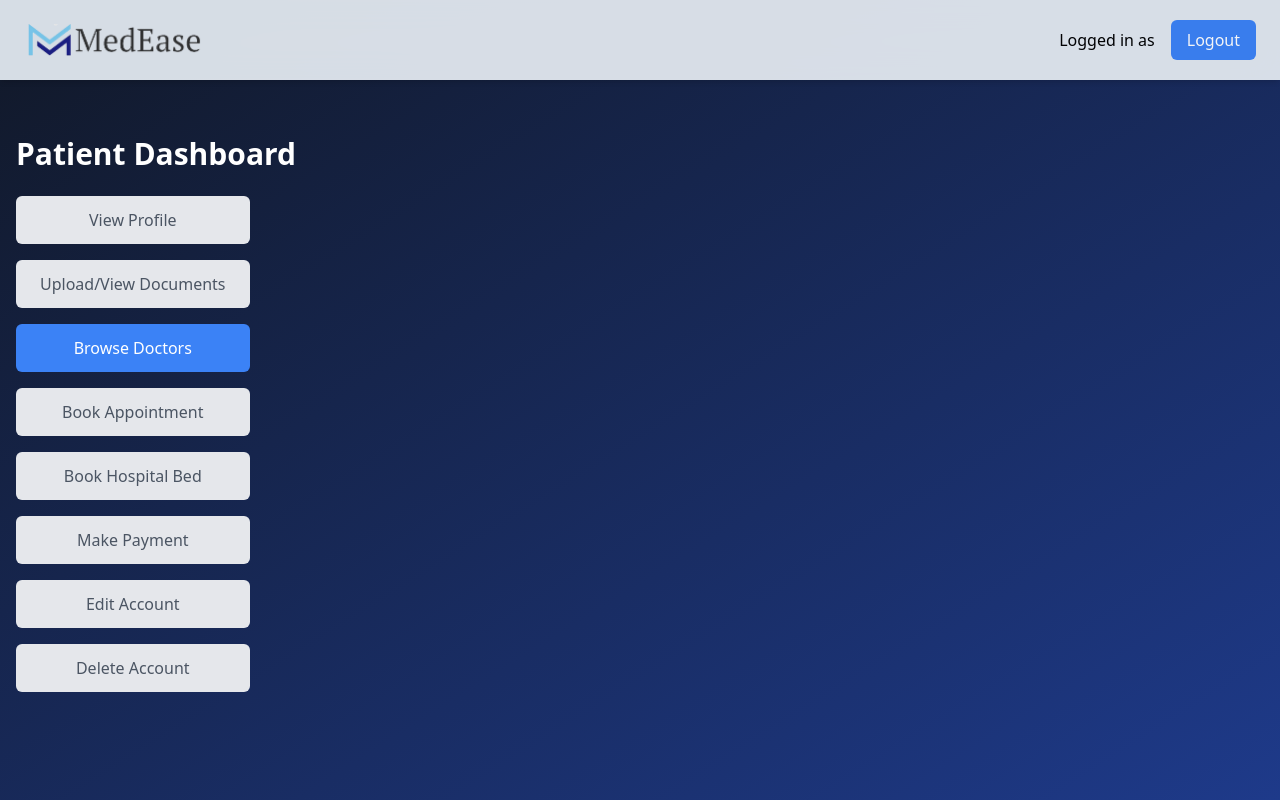
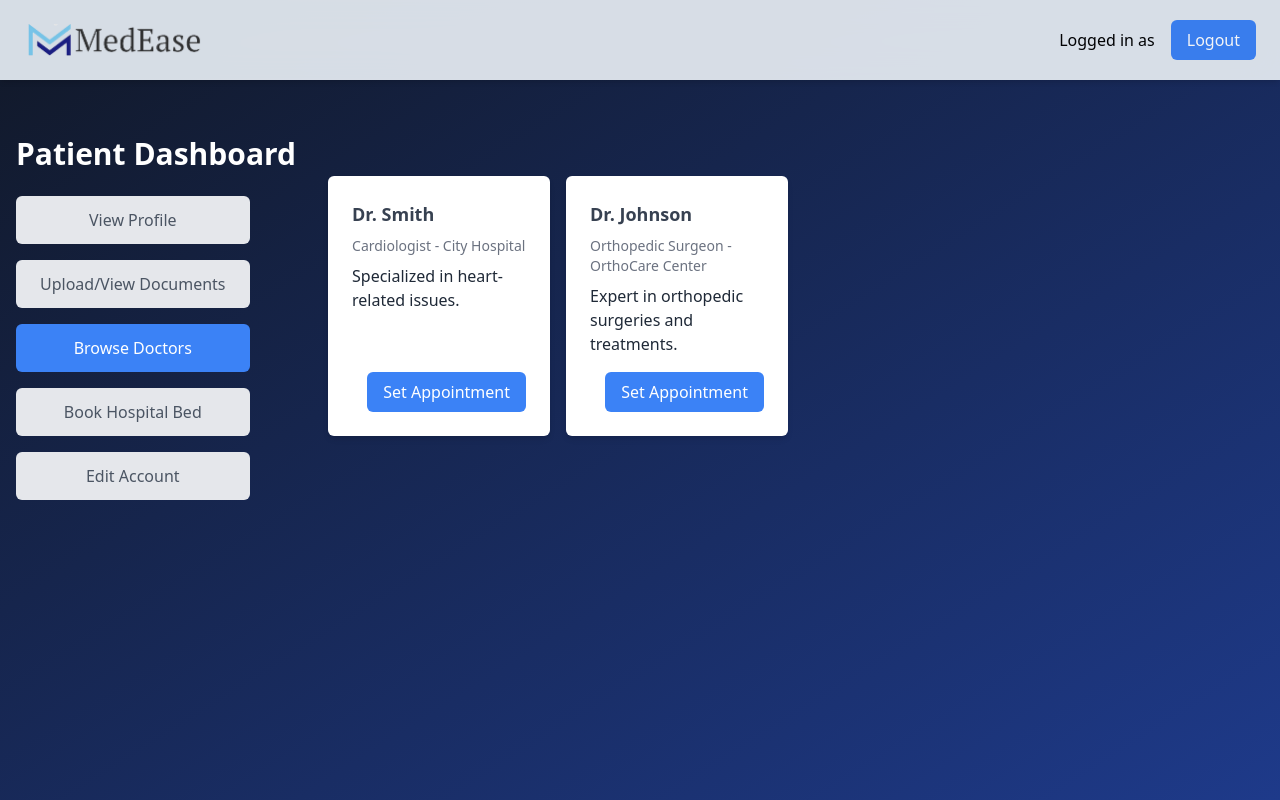
Before and after one commit to NafisFaiyaz007/MedEase_CSE499_SeniorDesign, a Next.js app in the folder medease/frontend/: page /patientDashboard in a window 1280 px wide. Both pictures are taken after a click on the button "Browse Doctors". Built offline with nearby package versions, Linux system fonts and the light colour scheme.

Commit message:
patient dashboard complete

```diff
--- a/medease/frontend/src/app/patientDashboard/page.js
+++ b/medease/frontend/src/app/patientDashboard/page.js
@@ -49,7 +49,21 @@ const PatientDashboard = () => {
     console.log("Browsing doctors");
     // You may want to navigate to a new page or update the state accordingly
   };
-
+  const [availableDoctors, setAvailableDoctors] = useState([
+    {
+      name: "Dr. Smith",
+      designation: "Cardiologist",
+      hospital: "City Hospital",
+      description: "Specialized in heart-related issues.",
+    },
+    {
+      name: "Dr. Johnson",
+      designation: "Orthopedic Surgeon",
+      hospital: "OrthoCare Center",
+      description: "Expert in orthopedic surgeries and treatments.",
+    },
+    // Add more doctors as needed
+  ]);
   const handleBookAppointment = () => {
     // Implement logic to book an appointment
     console.log("Booking an appointment");
@@ -80,6 +94,35 @@ const PatientDashboard = () => {
     // You may want to show a confirmation modal and proceed accordingly
   };
 
+  // Dummy data for hospital beds, replace with actual data
+  const hospitalBeds = [
+    {
+      name: "Hospital A",
+      availableBeds: 20,
+      description: "A description of Hospital A.",
+    },
+    {
+      name: "Hospital B",
+      availableBeds: 15,
+      description: "A description of Hospital B.",
+    },
+    // Add more hospitals as needed
+  ];
+
+  const [editAccountForm, setEditAccountForm] = useState({
+    editName: "",
+    editAge: "",
+    editAddress: "",
+    editPhoneNumber: "",
+    // Add more fields as needed
+  });
+
+  // ...
+
+  const handleEditAccountChange = (e) => {
+    const { name, value } = e.target;
+    setEditAccountForm((prevForm) => ({ ...prevForm, [name]: value }));
+  };
 
   return (
     <div className="min-h-screen bg-gradient-to-br from-gray-900 to-blue-900">
@@ -130,16 +173,7 @@ const PatientDashboard = () => {
             >
               Browse Doctors
             </button>
-            <button
-              onClick={() => setActiveTab("bookAppointment")}
-              className={`${
-                activeTab === "bookAppointment"
-                  ? "bg-blue-500 text-white"
-                  : "bg-gray-200 text-gray-600"
-              } px-6 py-3 rounded-md focus:outline-none hover:bg-blue-800 hover:text-white transition duration-300`}
-            >
-              Book Appointment
-            </button>
+
             <button
               onClick={() => setActiveTab("bookHospitalBed")}
               className={`${
@@ -150,16 +184,7 @@ const PatientDashboard = () => {
             >
               Book Hospital Bed
             </button>
-            <button
-              onClick={() => setActiveTab("makePayment")}
-              className={`${
-                activeTab === "makePayment"
-                  ? "bg-blue-500 text-white"
-                  : "bg-gray-200 text-gray-600"
-              } px-6 py-3 rounded-md focus:outline-none hover:bg-blue-800 hover:text-white transition duration-300`}
-            >
-              Make Payment
-            </button>
+
             <button
               onClick={() => setActiveTab("editAccount")}
               className={`${
@@ -170,16 +195,7 @@ const PatientDashboard = () => {
             >
               Edit Account
             </button>
-            <button
-              onClick={() => setActiveTab("deleteAccount")}
-              className={`${
-                activeTab === "deleteAccount"
-                  ? "bg-red-500 text-white"
-                  : "bg-gray-200 text-gray-600"
-              } px-6 py-3 rounded-md focus:outline-none hover:bg-red-700 hover:text-white transition duration-300`}
-            >
-              Delete Account
-            </button>
+
             {/* Add more tabs for other use cases */}
           </div>
         </div>
@@ -300,19 +316,157 @@ const PatientDashboard = () => {
           )}
 
           {/* Add content for other tabs */}
-          {/* ...
 
           {activeTab === "browseDoctors" && (
-            // Implement content for "Browse Doctors" tab
+            <div className="space-y-6">
+              {/* <h2 className="text-xl font-semibold text-white mb-4 text-center">
+                Browse Doctors
+              </h2> */}
+              {/* Grid of Cards for Doctors */}
+              <div className="grid grid-cols-1 sm:grid-cols-2 md:grid-cols-2 lg:grid-cols-3 xl:grid-cols-4 gap-4">
+                {availableDoctors.map((doctor, index) => (
+                  <div
+                    key={index}
+                    className="bg-white p-6 rounded-md shadow-md transition duration-300 transform hover:scale-105 flex flex-col justify-between"
+                  >
+                    <div>
+                      <h3 className="text-lg font-semibold text-gray-700 mb-2">
+                        {doctor.name}
+                      </h3>
+                      <p className="text-sm text-gray-500 mb-2">
+                        {doctor.designation} - {doctor.hospital}
+                      </p>
+                      <p className="text-gray-800">{doctor.description}</p>
+                    </div>
+                    <button
+                      className="bg-blue-500 text-white px-4 py-2 rounded-md mt-4 hover:bg-blue-700 transition duration-300 self-end"
+                      onClick={() => handleSetAppointment(doctor)}
+                    >
+                      Set Appointment
+                    </button>
+                  </div>
+                ))}
+              </div>
+            </div>
+          )}
+          {activeTab === "bookHospitalBed" && (
+            <div className="space-y-6">
+              <h2 className="text-xl font-semibold text-white mb-4 text-center">
+                Book Hospital Bed
+              </h2>
+              <div className="grid grid-cols-1 sm:grid-cols-2 md:grid-cols-2 lg:grid-cols-3 xl:grid-cols-4 gap-4">
+                {hospitalBeds.map((hospital, index) => (
+                  <div
+                    key={index}
+                    className="bg-white p-6 rounded-md shadow-md transition duration-300 transform hover:scale-105 flex flex-col justify-between"
+                  >
+                    <div>
+                      <h3 className="text-lg font-semibold text-gray-700 mb-2">
+                        {hospital.name}
+                      </h3>
+                      <p className="text-sm text-gray-500 mb-2">
+                        Available Beds: {hospital.availableBeds}
+                      </p>
+                      <p className="text-gray-800">{hospital.description}</p>
+                    </div>
+                    <button
+                      className="bg-blue-500 text-white px-4 py-2 rounded-md mt-4 hover:bg-blue-700 transition duration-300 self-end"
+                      onClick={() => handleBookBed(hospital)}
+                    >
+                      Book Bed
+                    </button>
+                  </div>
+                ))}
+              </div>
+            </div>
+          )}
+          {activeTab === "editAccount" && (
+            <div className="max-w-md mx-auto p-6 bg-white rounded-md shadow-md">
+              <h2 className="text-xl font-semibold text-gray-800 mb-4 text-center">
+                Edit Account
+              </h2>
+              {/* Edit Account Form */}
+              <form className="space-y-4">
+                <div>
+                  <label htmlFor="editName" className="text-gray-700">
+                    Name
+                  </label>
+                  <input
+                    type="text"
+                    id="editName"
+                    name="editName"
+                    // Set the placeholder with the existing name
+                    placeholder={patientData.name}
+                    // Implement the onChange handler to update state
+                    onChange={(e) => handleEditAccountChange(e)}
+                    className="w-full px-4 py-2 border rounded-md focus:outline-none focus:border-blue-500"
+                  />
+                </div>
+                <div>
+                  <label htmlFor="editAge" className="text-gray-700">
+                    Age
+                  </label>
+                  <input
+                    type="text"
+                    id="editAge"
+                    name="editAge"
+                    placeholder={patientData.age}
+                    onChange={(e) => handleEditAccountChange(e)}
+                    className="w-full px-4 py-2 border rounded-md focus:outline-none focus:border-blue-500"
+                  />
+                </div>
+                <div>
+                  <label htmlFor="editAddress" className="text-gray-700">
+                    Address
+                  </label>
+                  <input
+                    type="text"
+                    id="editAddress"
+                    name="editAddress"
+                    placeholder={patientData.address}
+                    onChange={(e) => handleEditAccountChange(e)}
+                    className="w-full px-4 py-2 border rounded-md focus:outline-none focus:border-blue-500"
+                  />
+                </div>
+                <div>
+                  <label htmlFor="editPhoneNumber" className="text-gray-700">
+                    Phone Number
+                  </label>
+                  <input
+                    type="text"
+                    id="editPhoneNumber"
+                    name="editPhoneNumber"
+                    placeholder={patientData.phoneNumber}
+                    onChange={(e) => handleEditAccountChange(e)}
+                    className="w-full px-4 py-2 border rounded-md focus:outline-none focus:border-blue-500"
+                  />
+                </div>
+                {/* Add more fields for other account information (gender, email, etc.) */}
+                <div>
+                  <button
+                    type="button"
+                    onClick={handleEditAccount}
+                    className="w-full bg-blue-500 text-white px-4 py-2 rounded-md focus:outline-none hover:bg-blue-700 transition duration-300"
+                  >
+                    Save Changes
+                  </button>
+                </div>
+              </form>
+
+              {/* Delete Account Button */}
+              <div className="mt-4">
+                <button
+                  type="button"
+                  onClick={handleDeleteAccount}
+                  className="w-full bg-red-500 text-white px-4 py-2 rounded-md focus:outline-none hover:bg-red-700 transition duration-300"
+                >
+                  Delete Account
+                </button>
+              </div>
+            </div>
           )}
 
-          {activeTab === "bookAppointment" && (
-            // Implement content for "Book Appointment" tab
-          )}
-
-          {activeTab === "bookHospitalBed" && (
-            // Implement content for "Book Hospital Bed" tab
-          )}
+          {/* ...
 
           {activeTab === "makePayment" && (
             // Implement content for "Make Payment" tab
```
